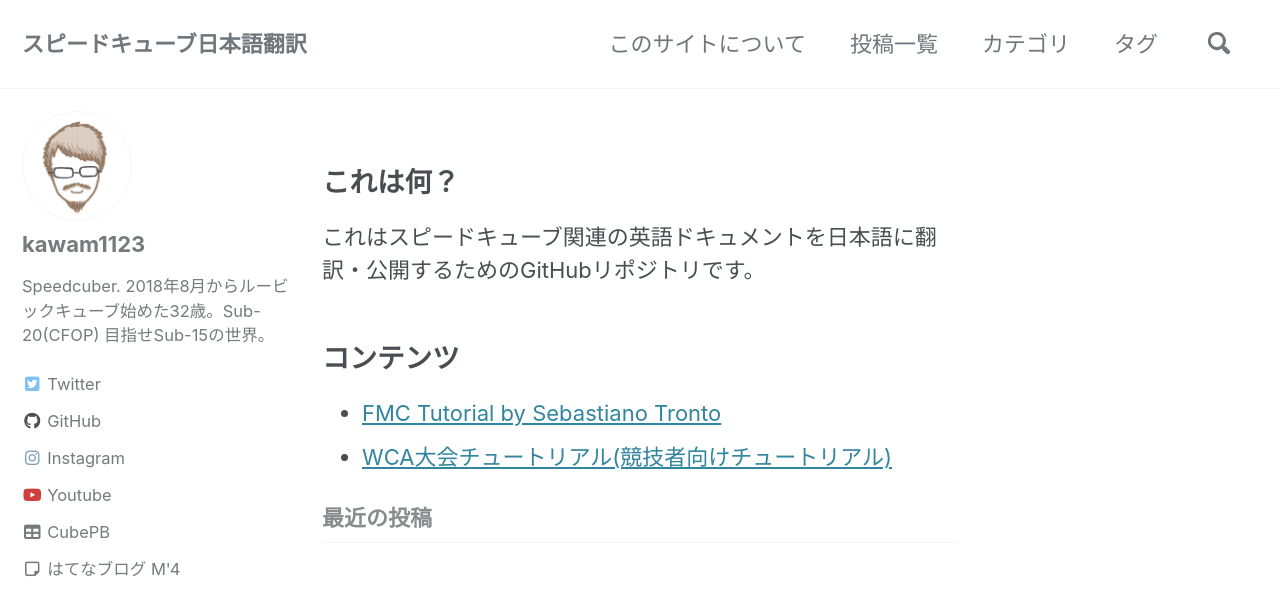
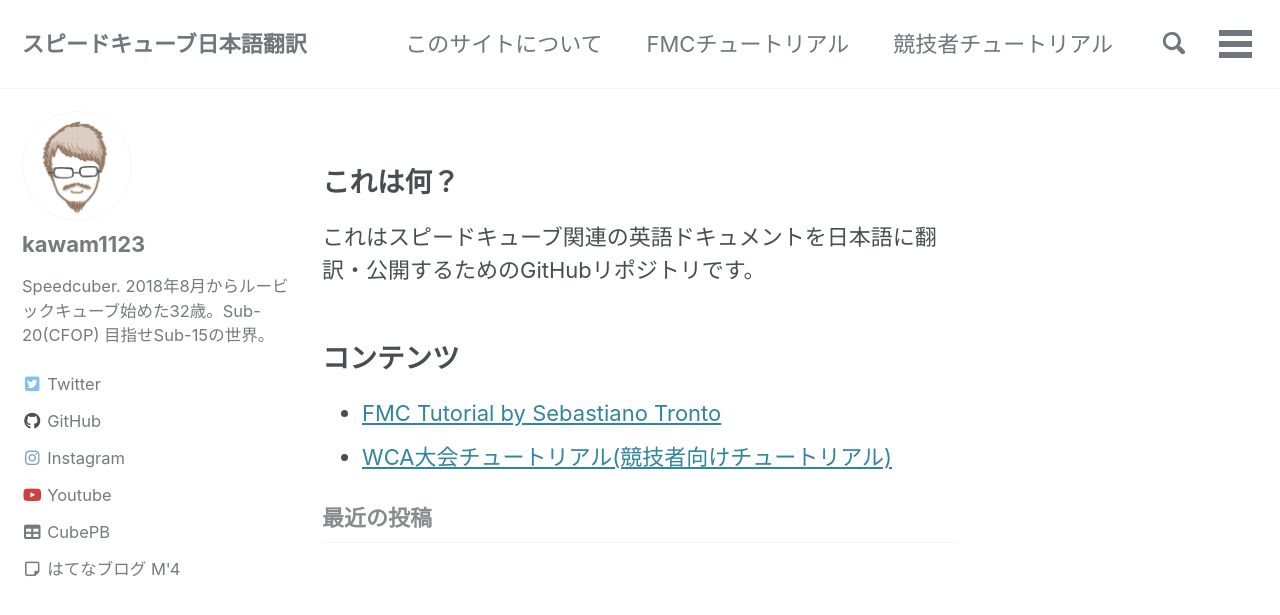
Before and after one commit to kawam1123/translation, a Jekyll site: the page built from index.html, in a window 1280 px wide and 900 px high. Shown: the top 615 px of the window. Built offline with Jekyll 4.4.1, drawn with Linux system fonts in a browser that asks for light colours; cached includes are drawn as plain includes; nearby versions of some CDN libraries; the list of posts is cut into pages by our own code.

Commit message:
ナビゲーションに翻訳を一部追加

```diff
--- a/_data/navigation.yml
+++ b/_data/navigation.yml
@@ -1,12 +1,12 @@
 main:
   - title: "このサイトについて"
     url: /about/
+  - title: "FMCチュートリアル"
+    url: /FMC/FMC-tutorial.html
+  - title: "競技者チュートリアル"
+    url: /competitor-tutorial/
   - title: "投稿一覧"
     url: /posts/
-  - title: "カテゴリ"
-    url: /categories/
-  - title: "タグ"
-    url: /tags/
 
 leftnav:
   - title: "翻訳プロジェクト"
```
